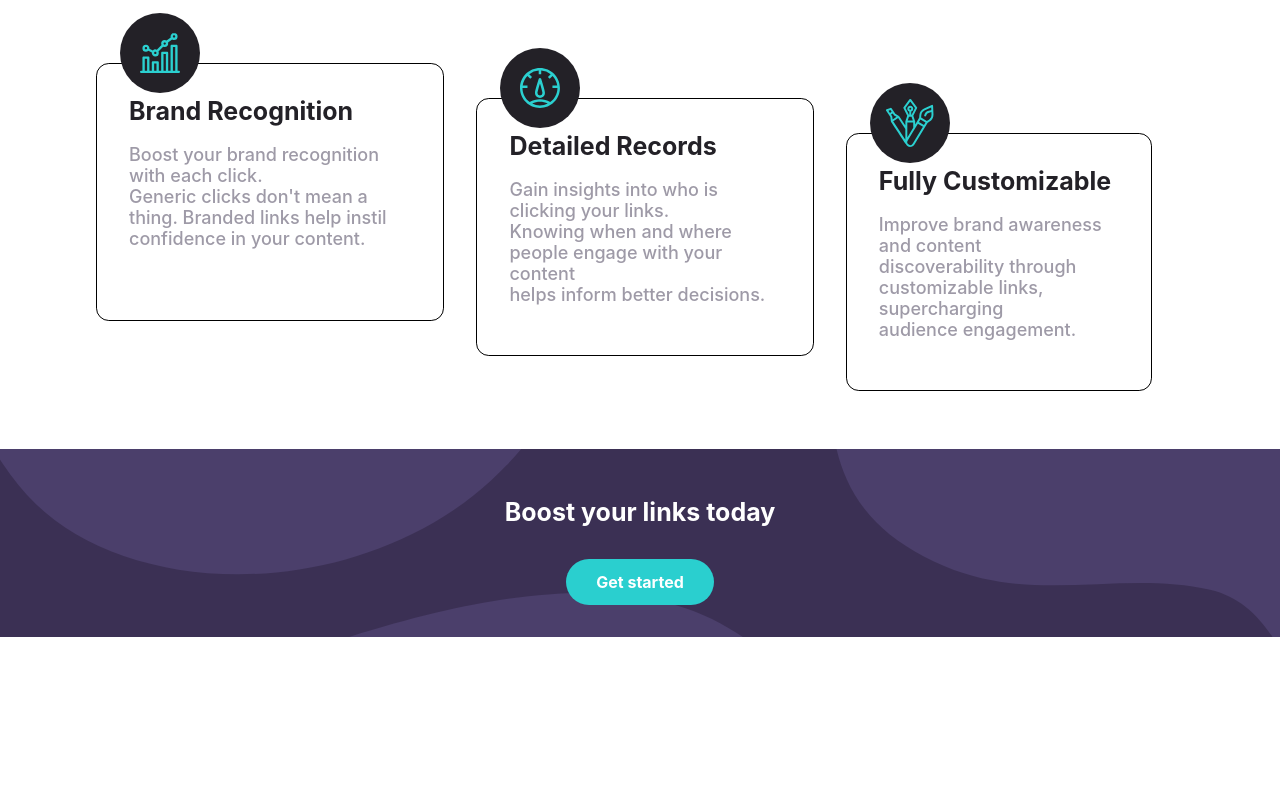
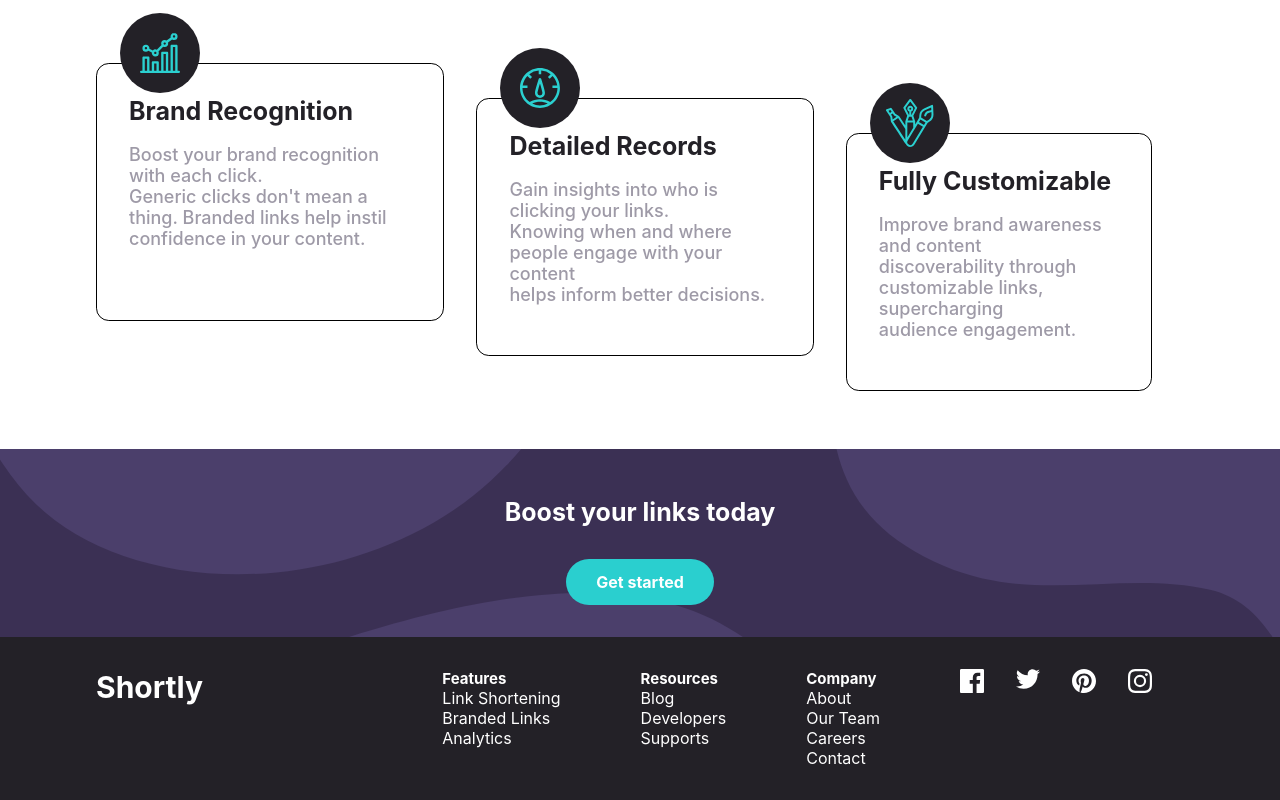
Before and after one commit to chrysellia/api-shorter-links, a React (Create React App) app in the folder website/: page / in a window 1280 px wide. Shown: the part 1060-1860 px from the top of the page. Before the commit the page ends 1697 px from the top, so only its background shows below. Built offline with nearby package versions, Linux system fonts and the light colour scheme.

Commit message:
Footer component created

```diff
--- a/website/src/Components/Footer/Footer.component.js
+++ b/website/src/Components/Footer/Footer.component.js
@@ -1,11 +1,49 @@
 import React from 'react'
+import './Footer.style.scss'
 
 const Footer = () => {
     return (
         <div className="footer-component">
             <div className="footer-wrapper">
-                <div className="footer-logo">
+                <div className="footer-content">
+                    <div className="footer-logo">Shortly</div>
+                    <div className="footer-menu">
+                        <div className="menu-bloc">
+                            <div className="main-item">Features</div>
+                            <div className="menu-item">Link Shortening</div>
+                            <div className="menu-item">Branded Links</div>
+                            <div className="menu-item">Analytics</div>
+                        </div>
 
+                        <div className="menu-bloc">
+                            <div className="main-item">Resources</div>
+                            <div className="menu-item">Blog</div>
+                            <div className="menu-item">Developers</div>
+                            <div className="menu-item">Supports</div>
+                        </div>
+
+                        <div className="menu-bloc">
+                            <div className="main-item">Company</div>
+                            <div className="menu-item">About</div>
+                            <div className="menu-item">Our Team</div>
+                            <div className="menu-item">Careers</div>
+                            <div className="menu-item">Contact</div>
+                        </div>
+                    </div>
+                    <div className="footer-media">
+                        <div className="media-item">
+                            <svg xmlns="http://www.w3.org/2000/svg" width="24" height="24"><path fill="#FFF" d="M22.675 0H1.325C.593 0 0 .593 0 1.325v21.351C0 23.407.593 24 1.325 24H12.82v-9.294H9.692v-3.622h3.128V8.413c0-3.1 1.893-4.788 4.659-4.788 1.325 0 2.463.099 2.795.143v3.24l-1.918.001c-1.504 0-1.795.715-1.795 1.763v2.313h3.587l-.467 3.622h-3.12V24h6.116c.73 0 1.323-.593 1.323-1.325V1.325C24 .593 23.407 0 22.675 0z"/></svg>
+                        </div>
+                        <div className="media-item">
+                            <svg xmlns="http://www.w3.org/2000/svg" width="24" height="20"><path fill="#FFF" d="M24 2.557a9.83 9.83 0 01-2.828.775A4.932 4.932 0 0023.337.608a9.864 9.864 0 01-3.127 1.195A4.916 4.916 0 0016.616.248c-3.179 0-5.515 2.966-4.797 6.045A13.978 13.978 0 011.671 1.149a4.93 4.93 0 001.523 6.574 4.903 4.903 0 01-2.229-.616c-.054 2.281 1.581 4.415 3.949 4.89a4.935 4.935 0 01-2.224.084 4.928 4.928 0 004.6 3.419A9.9 9.9 0 010 17.54a13.94 13.94 0 007.548 2.212c9.142 0 14.307-7.721 13.995-14.646A10.025 10.025 0 0024 2.557z"/></svg>
+                        </div>
+                        <div className="media-item">
+                            <svg xmlns="http://www.w3.org/2000/svg" width="24" height="24"><path fill="#FFF" d="M12 0C5.373 0 0 5.372 0 12c0 5.084 3.163 9.426 7.627 11.174-.105-.949-.2-2.405.042-3.441.218-.937 1.407-5.965 1.407-5.965s-.359-.719-.359-1.782c0-1.668.967-2.914 2.171-2.914 1.023 0 1.518.769 1.518 1.69 0 1.029-.655 2.568-.994 3.995-.283 1.194.599 2.169 1.777 2.169 2.133 0 3.772-2.249 3.772-5.495 0-2.873-2.064-4.882-5.012-4.882-3.414 0-5.418 2.561-5.418 5.207 0 1.031.397 2.138.893 2.738a.36.36 0 01.083.345l-.333 1.36c-.053.22-.174.267-.402.161-1.499-.698-2.436-2.889-2.436-4.649 0-3.785 2.75-7.262 7.929-7.262 4.163 0 7.398 2.967 7.398 6.931 0 4.136-2.607 7.464-6.227 7.464-1.216 0-2.359-.631-2.75-1.378l-.748 2.853c-.271 1.043-1.002 2.35-1.492 3.146C9.57 23.812 10.763 24 12 24c6.627 0 12-5.373 12-12 0-6.628-5.373-12-12-12z"/></svg>
+                        </div>
+                        <div className="media-item">
+                            <svg xmlns="http://www.w3.org/2000/svg" width="24" height="24"><path fill="#FFF" d="M12 2.163c3.204 0 3.584.012 4.85.07 3.252.148 4.771 1.691 4.919 4.919.058 1.265.069 1.645.069 4.849 0 3.205-.012 3.584-.069 4.849-.149 3.225-1.664 4.771-4.919 4.919-1.266.058-1.644.07-4.85.07-3.204 0-3.584-.012-4.849-.07-3.26-.149-4.771-1.699-4.919-4.92-.058-1.265-.07-1.644-.07-4.849 0-3.204.013-3.583.07-4.849.149-3.227 1.664-4.771 4.919-4.919 1.266-.057 1.645-.069 4.849-.069zM12 0C8.741 0 8.333.014 7.053.072 2.695.272.273 2.69.073 7.052.014 8.333 0 8.741 0 12c0 3.259.014 3.668.072 4.948.2 4.358 2.618 6.78 6.98 6.98C8.333 23.986 8.741 24 12 24c3.259 0 3.668-.014 4.948-.072 4.354-.2 6.782-2.618 6.979-6.98.059-1.28.073-1.689.073-4.948 0-3.259-.014-3.667-.072-4.947-.196-4.354-2.617-6.78-6.979-6.98C15.668.014 15.259 0 12 0zm0 5.838a6.162 6.162 0 100 12.324 6.162 6.162 0 000-12.324zM12 16a4 4 0 110-8 4 4 0 010 8zm6.406-11.845a1.44 1.44 0 100 2.881 1.44 1.44 0 000-2.881z"/></svg>
+                        </div>
+                    </div>
                 </div>
             </div>
         </div>
--- a/website/src/Components/Footer/Footer.style.scss
+++ b/website/src/Components/Footer/Footer.style.scss
@@ -0,0 +1,42 @@
+.footer-component {
+    .footer-wrapper {
+        padding: 2rem 6rem;
+        background-color: hsl(260, 8%, 14%);
+
+        .footer-content {
+            display: flex;
+            color: white;
+
+            .footer-logo {
+                padding-right: 2rem;
+                font-weight: 700;
+                font-size: 30px;
+                flex: auto;
+            }
+
+            .footer-menu {
+                display: flex;
+                color: white;
+
+                .menu-bloc {
+                    padding-right: 5rem;
+                    // padding-top: 3rem;
+
+                    .main-item {
+                        font-weight: 700;
+                        font-size: 15px;
+                    }
+                }
+            }
+
+            .footer-media {
+                display: flex;
+                color: white;
+
+                .media-item {
+                    padding-right: 2rem;
+                }
+            }
+        }
+    }
+}
```
